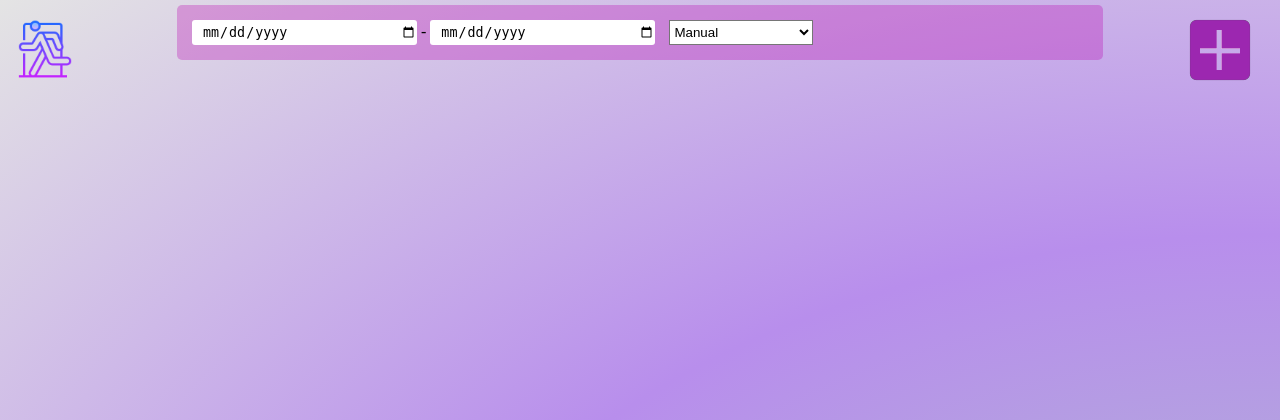
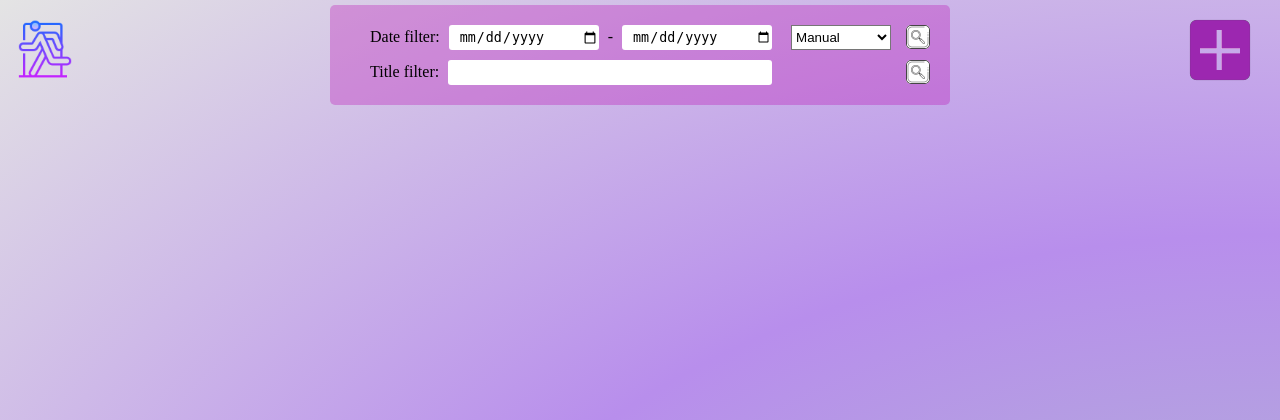
Before and after one commit to RandomRuslan/personal_events, a Flask app: page / in a window 1280 px wide. Shown: the top 420 px of the page. Run offline with Flask 2, Linux system fonts and the light colour scheme; the visitor is signed in with stand-in values (Sample User, id 1); data comes from the database, SQL or seed files in the repository.

Commit message:
Добавил поле для поиска по заголовку и кнопки поиска

```diff
--- a/flask/source/static/scripts.js
+++ b/flask/source/static/scripts.js
@@ -307,8 +307,10 @@ let EventFilter = {
         this.fromInput = $('input[name="from"]', this.filterBlock);
         this.toInput = $('input[name="to"]', this.filterBlock);
 
-        $('input', this.filterBlock).change(this.onInputManualChange.bind(this));
+        $('#period_filter input', this.filterBlock).change(this.onInputManualChange.bind(this));
         this.periodSelect.change(this.onSelectChange.bind(this));
+
+        $('.search-button', this.filterBlock).click(this.onClickSearchButton.bind(this));
 
         return this;
     },
@@ -363,6 +365,11 @@ let EventFilter = {
             convertTsToDate(from.getTime() / 1000)[0],
             convertTsToDate(to.getTime() / 1000)[0]
         ];
+    },
+
+    onClickSearchButton: function (e) {
+        let searchButton = $(e.target);
+        searchButton.toggleClass('clicked', !searchButton.hasClass('clicked'));
     }
 }
 
--- a/flask/source/static/style.css
+++ b/flask/source/static/style.css
@@ -3,13 +3,13 @@ html, body {
     width: 100%;
     height: 100%;
     overflow: hidden;
+    color: #000;
     background-image: radial-gradient(ellipse farthest-corner at right bottom, #adc0ce 0%, #b88eec 50%, #e4e4e4 100%);
 }
 
 input,
 textarea {
     padding: 5px 10px;
-    color: #000;
     border: 0;
     border-radius: 3px;
 }
@@ -220,28 +220,44 @@ img, button {
 
 #event_filter {
     position: relative;
-    width: 70%;
+    width: 45%;
+    min-width: 580px;
     margin: 5px auto;
-    padding: 15px;
+    padding: 10px 20px;
     border-radius: 5px;
     text-align: left;
     background-color: rgba(184,0,177,0.3);
 }
 
-#event_filter > * {
-    display: inline-block;
-    width: 80%;
+#event_filter .filter-block {
+    margin: 10px 20px;
 }
 
 #event_filter input {
     height: 15px;
-    width: 30%;
-    margin: 0;
+    width: 140px;
+    margin: 0 5px;
+}
+
+#event_filter input[type="text"] {
+    width: 314px;
 }
 
 #event_filter select {
     height: 25px;
-    width: 20%;
+    width: 100px;
     margin-left: 10px;
     background-color: #fff;
 }
+
+#event_filter .search-button {
+    position: absolute;
+    right: 20px;
+    height: 24px;
+    border-radius: 5px;
+    background-color: #fff;
+}
+
+#event_filter .search-button.clicked {
+    background-color: #00bfff;
+}
--- a/flask/source/templates/index.html
+++ b/flask/source/templates/index.html
@@ -21,7 +21,8 @@
     </div>
     <div id="events_wrapper">
         <div id="event_filter">
-            <div>
+            <div class="filter-block" id="period_filter">
+                Date filter:
                 <input type="date" name="from" /> - <input type="date" name="to" />
                 <select>
                     <option data-period="-">Manual</option>
@@ -30,6 +31,12 @@
                     <option data-period="m">Month</option>
                     <option data-period="y">Year</option>
                 </select>
+                <img class="search-button" data="period" src="{{ url_for('static', filename='images/search.png') }}" alt="search" />
+            </div>
+            <div class="filter-block" id="title_filter">
+                Title filter:
+                <input type="text" name="title-filter" />
+                <img class="search-button" data="title" src="{{ url_for('static', filename='images/search.png') }}" alt="search" />
             </div>
         </div>
         <div id="event_overlay">
```
Also changed, not shown: flask/source/static/images/search.png (added).
